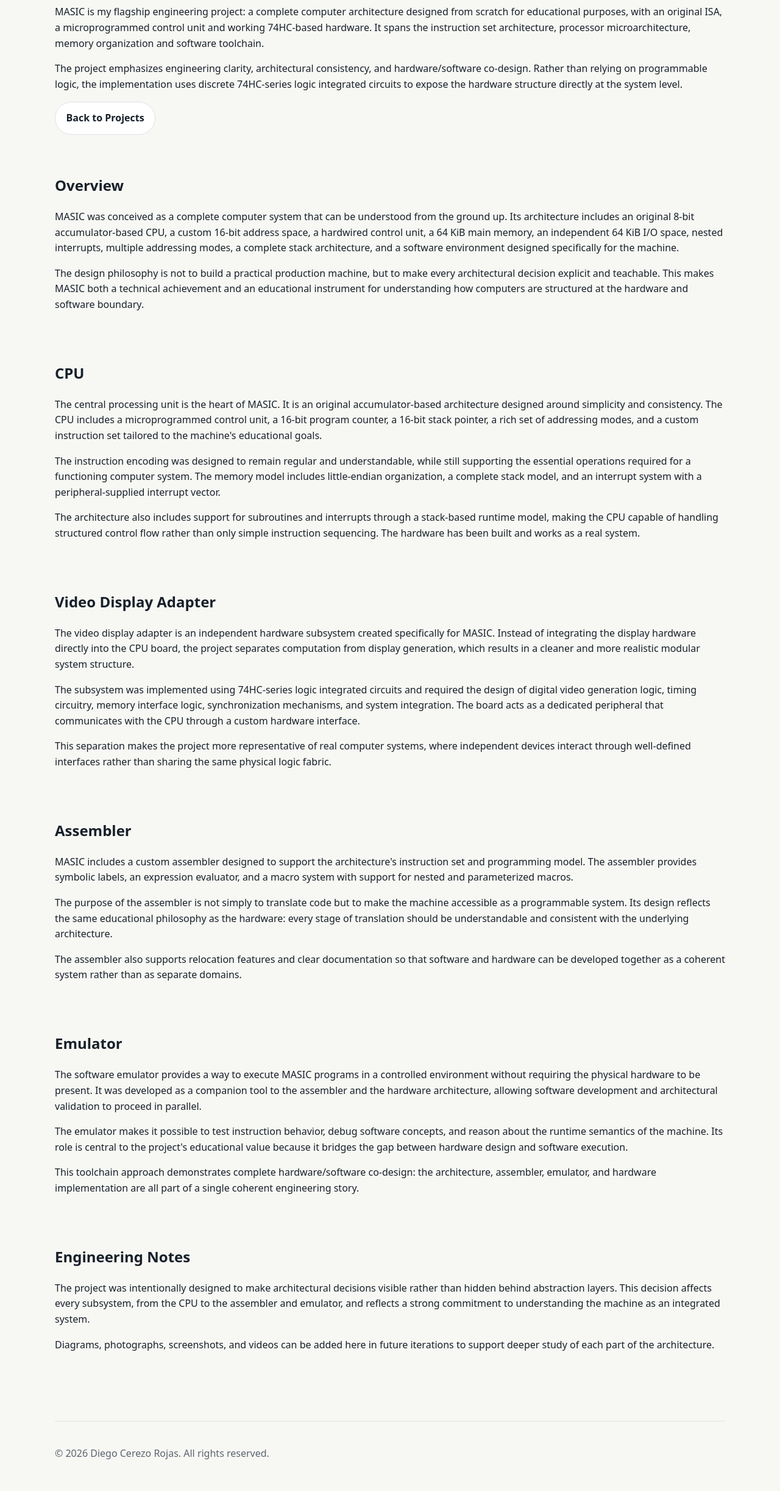
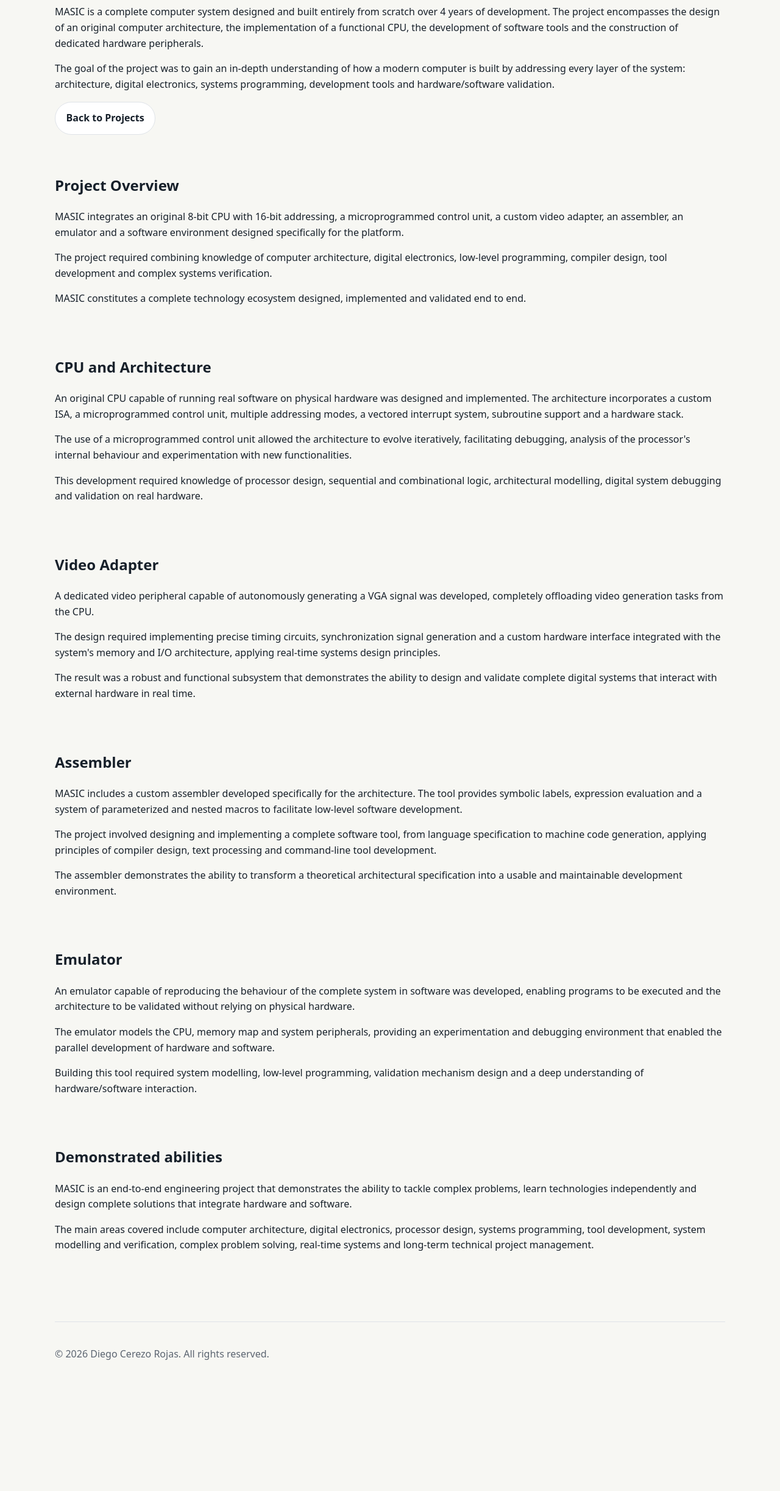
Before and after one commit to tetrix450/tetrix450.github.io, a plain HTML site: page en/projects/masic.html in a window 1280 px wide. Shown: the part 202-2647 px from the top of the page at 61% size. After the commit the page ends 2484 px from the top, so only its background shows below. Drawn offline with Linux system fonts and the light colour scheme.

Commit message:
+ Terminada parte en inglés

```diff
--- a/en/projects/masic.html
+++ b/en/projects/masic.html
@@ -1,28 +1,26 @@
 <!DOCTYPE html>
 <html lang="en">
+
   <head>
     <meta charset="UTF-8" />
     <meta name="viewport" content="width=device-width, initial-scale=1.0" />
-    <meta name="description" content="Detailed technical overview of MASIC, a complete computer architecture designed from first principles." />
+    <meta name="description" content="Technical overview of the MASIC architecture" />
     <title>Portfolio | MASIC</title>
     <link rel="stylesheet" href="../../styles.css" />
   </head>
+
   <body>
     <header class="site-header">
       <a class="brand" href="../index.html">Diego Cerezo Rojas</a>
       <div class="header-actions">
-        <nav aria-label="Primary navigation">
+        <nav aria-label="Main navigation">
           <ul class="nav-links">
             <li><a href="../index.html">Home</a></li>
-            <li><a href="../about.html">About Me</a></li>
             <li><a href="../projects.html" aria-current="page">Projects</a></li>
-            <li><a href="../experience.html">Experience</a></li>
-            <li><a href="../education.html">Education</a></li>
-            <li><a href="../cv.html">CV</a></li>
             <li><a href="../contact.html">Contact</a></li>
           </ul>
         </nav>
-        <nav class="lang-switcher" aria-label="Language switcher">
+        <nav class="lang-switcher" aria-label="Language selector">
           <a href="masic.html" aria-current="page">EN</a>
           <a href="../../es/proyectos/masic.html">ES</a>
         </nav>
@@ -31,86 +29,156 @@
 
     <main class="page-content">
       <section class="section intro">
-        <p class="eyebrow">Flagship Project</p>
+        <p class="eyebrow">Bachelor's Thesis</p>
         <h1>MASIC</h1>
+
         <p>
-          MASIC is my flagship engineering project: a complete computer architecture designed from scratch for educational purposes, with an original ISA, a microprogrammed control unit and working 74HC-based hardware. It spans the instruction set architecture, processor microarchitecture, memory organization and software toolchain.
+          MASIC is a complete computer system designed and built entirely from
+          scratch over 4 years of development. The project encompasses the
+          design of an original computer architecture, the implementation of a
+          functional CPU, the development of software tools and the construction
+          of dedicated hardware peripherals.
         </p>
+
         <p>
-          The project emphasizes engineering clarity, architectural consistency, and hardware/software co-design. Rather than relying on programmable logic, the implementation uses discrete 74HC-series logic integrated circuits to expose the hardware structure directly at the system level.
+          The goal of the project was to gain an in-depth understanding of how a
+          modern computer is built by addressing every layer of the system:
+          architecture, digital electronics, systems programming, development
+          tools and hardware/software validation.
         </p>
-        <a class="button secondary" href="../projects.html">Back to Projects</a>
+
+        <a class="button secondary" href="../projects.html">
+          Back to Projects
+        </a>
       </section>
 
       <section class="section" id="overview">
-        <h2>Overview</h2>
+        <h2>Project Overview</h2>
+
         <p>
-          MASIC was conceived as a complete computer system that can be understood from the ground up. Its architecture includes an original 8-bit accumulator-based CPU, a custom 16-bit address space, a hardwired control unit, a 64 KiB main memory, an independent 64 KiB I/O space, nested interrupts, multiple addressing modes, a complete stack architecture, and a software environment designed specifically for the machine.
+          MASIC integrates an original 8-bit CPU with 16-bit addressing, a
+          microprogrammed control unit, a custom video adapter, an assembler, an
+          emulator and a software environment designed specifically for the
+          platform.
         </p>
+
         <p>
-          The design philosophy is not to build a practical production machine, but to make every architectural decision explicit and teachable. This makes MASIC both a technical achievement and an educational instrument for understanding how computers are structured at the hardware and software boundary.
+          The project required combining knowledge of computer architecture,
+          digital electronics, low-level programming, compiler design, tool
+          development and complex systems verification.
+        </p>
+
+        <p>
+          MASIC constitutes a complete technology ecosystem designed, implemented and validated end to end.
         </p>
       </section>
 
       <section class="section" id="cpu">
-        <h2>CPU</h2>
+        <h2>CPU and Architecture</h2>
+
         <p>
-          The central processing unit is the heart of MASIC. It is an original accumulator-based architecture designed around simplicity and consistency. The CPU includes a microprogrammed control unit, a 16-bit program counter, a 16-bit stack pointer, a rich set of addressing modes, and a custom instruction set tailored to the machine's educational goals.
+          An original CPU capable of running real software on physical hardware
+          was designed and implemented. The architecture incorporates a custom
+          ISA, a microprogrammed control unit, multiple addressing modes, a
+          vectored interrupt system, subroutine support and a hardware stack.
         </p>
+
         <p>
-          The instruction encoding was designed to remain regular and understandable, while still supporting the essential operations required for a functioning computer system. The memory model includes little-endian organization, a complete stack model, and an interrupt system with a peripheral-supplied interrupt vector.
+          The use of a microprogrammed control unit allowed the architecture to
+          evolve iteratively, facilitating debugging, analysis of the processor's
+          internal behaviour and experimentation with new functionalities.
         </p>
+
         <p>
-          The architecture also includes support for subroutines and interrupts through a stack-based runtime model, making the CPU capable of handling structured control flow rather than only simple instruction sequencing. The hardware has been built and works as a real system.
+          This development required knowledge of processor design, sequential and
+          combinational logic, architectural modelling, digital system debugging
+          and validation on real hardware.
         </p>
       </section>
 
       <section class="section" id="video-display-adapter">
-        <h2>Video Display Adapter</h2>
+        <h2>Video Adapter</h2>
+
         <p>
-          The video display adapter is an independent hardware subsystem created specifically for MASIC. Instead of integrating the display hardware directly into the CPU board, the project separates computation from display generation, which results in a cleaner and more realistic modular system structure.
+          A dedicated video peripheral capable of autonomously generating a VGA
+          signal was developed, completely offloading video generation tasks from
+          the CPU.
         </p>
+
         <p>
-          The subsystem was implemented using 74HC-series logic integrated circuits and required the design of digital video generation logic, timing circuitry, memory interface logic, synchronization mechanisms, and system integration. The board acts as a dedicated peripheral that communicates with the CPU through a custom hardware interface.
+          The design required implementing precise timing circuits, synchronization
+          signal generation and a custom hardware interface integrated with the
+          system's memory and I/O architecture, applying real-time systems design
+          principles.
         </p>
+
         <p>
-          This separation makes the project more representative of real computer systems, where independent devices interact through well-defined interfaces rather than sharing the same physical logic fabric.
+          The result was a robust and functional subsystem that demonstrates the
+          ability to design and validate complete digital systems that interact
+          with external hardware in real time.
         </p>
       </section>
 
       <section class="section" id="assembler">
         <h2>Assembler</h2>
+
         <p>
-          MASIC includes a custom assembler designed to support the architecture's instruction set and programming model. The assembler provides symbolic labels, an expression evaluator, and a macro system with support for nested and parameterized macros.
+          MASIC includes a custom assembler developed specifically for the
+          architecture. The tool provides symbolic labels, expression evaluation
+          and a system of parameterized and nested macros to facilitate low-level
+          software development.
         </p>
+
         <p>
-          The purpose of the assembler is not simply to translate code but to make the machine accessible as a programmable system. Its design reflects the same educational philosophy as the hardware: every stage of translation should be understandable and consistent with the underlying architecture.
+          The project involved designing and implementing a complete software
+          tool, from language specification to machine code generation, applying
+          principles of compiler design, text processing and command-line tool
+          development.
         </p>
+
         <p>
-          The assembler also supports relocation features and clear documentation so that software and hardware can be developed together as a coherent system rather than as separate domains.
+          The assembler demonstrates the ability to transform a theoretical
+          architectural specification into a usable and maintainable development
+          environment.
         </p>
       </section>
 
       <section class="section" id="emulator">
         <h2>Emulator</h2>
+
         <p>
-          The software emulator provides a way to execute MASIC programs in a controlled environment without requiring the physical hardware to be present. It was developed as a companion tool to the assembler and the hardware architecture, allowing software development and architectural validation to proceed in parallel.
+          An emulator capable of reproducing the behaviour of the complete system
+          in software was developed, enabling programs to be executed and the
+          architecture to be validated without relying on physical hardware.
         </p>
+
         <p>
-          The emulator makes it possible to test instruction behavior, debug software concepts, and reason about the runtime semantics of the machine. Its role is central to the project's educational value because it bridges the gap between hardware design and software execution.
+          The emulator models the CPU, memory map and system peripherals,
+          providing an experimentation and debugging environment that enabled the
+          parallel development of hardware and software.
         </p>
+
         <p>
-          This toolchain approach demonstrates complete hardware/software co-design: the architecture, assembler, emulator, and hardware implementation are all part of a single coherent engineering story.
+          Building this tool required system modelling, low-level programming,
+          validation mechanism design and a deep understanding of hardware/software
+          interaction.
         </p>
       </section>
 
       <section class="section">
-        <h2>Engineering Notes</h2>
+        <h2>Demonstrated abilities</h2>
+
         <p>
-          The project was intentionally designed to make architectural decisions visible rather than hidden behind abstraction layers. This decision affects every subsystem, from the CPU to the assembler and emulator, and reflects a strong commitment to understanding the machine as an integrated system.
+          MASIC is an end-to-end engineering project that demonstrates the
+          ability to tackle complex problems, learn technologies independently
+          and design complete solutions that integrate hardware and software.
         </p>
+
         <p>
-          Diagrams, photographs, screenshots, and videos can be added here in future iterations to support deeper study of each part of the architecture.
+          The main areas covered include computer architecture, digital
+          electronics, processor design, systems programming, tool development,
+          system modelling and verification, complex problem solving, real-time
+          systems and long-term technical project management.
         </p>
       </section>
     </main>
```
Also changed, not shown: en/contact.html (+4 -8 lines), en/index.html (+34 -39 lines), en/projects.html (+45 -35 lines), es/index.html (+1 -1 lines), es/proyectos/masic.html (+1 -2 lines).
